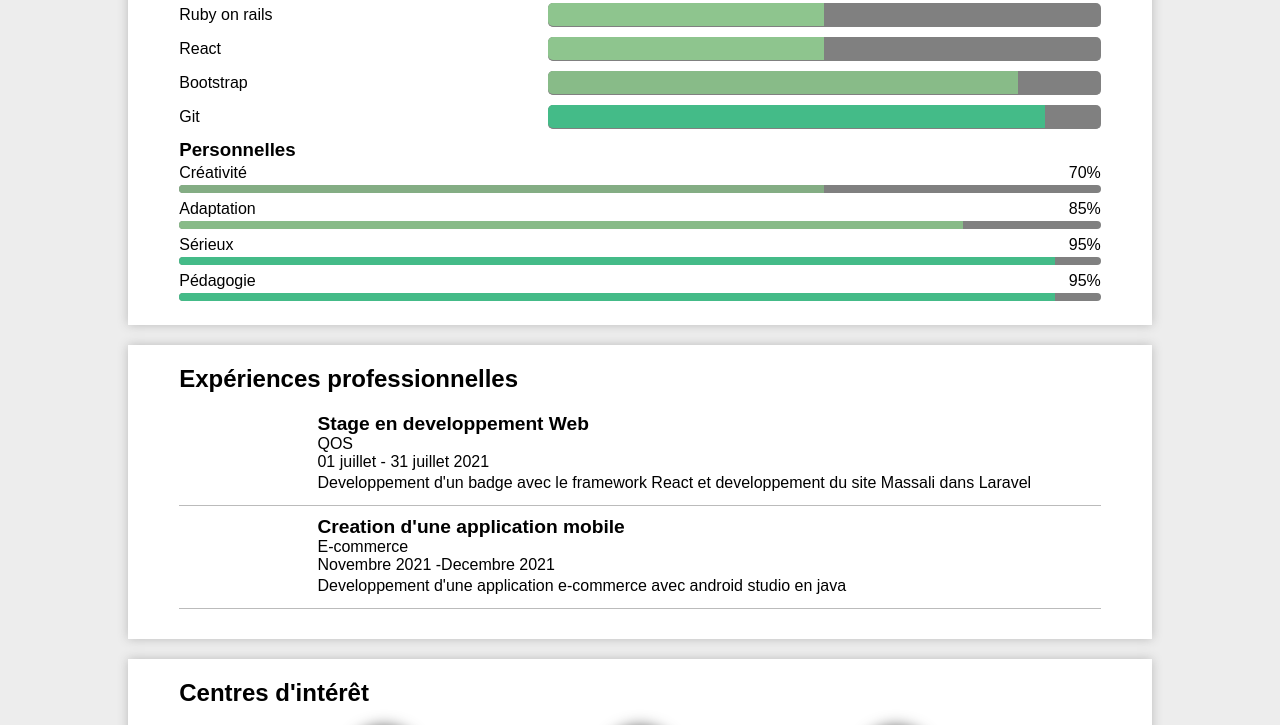
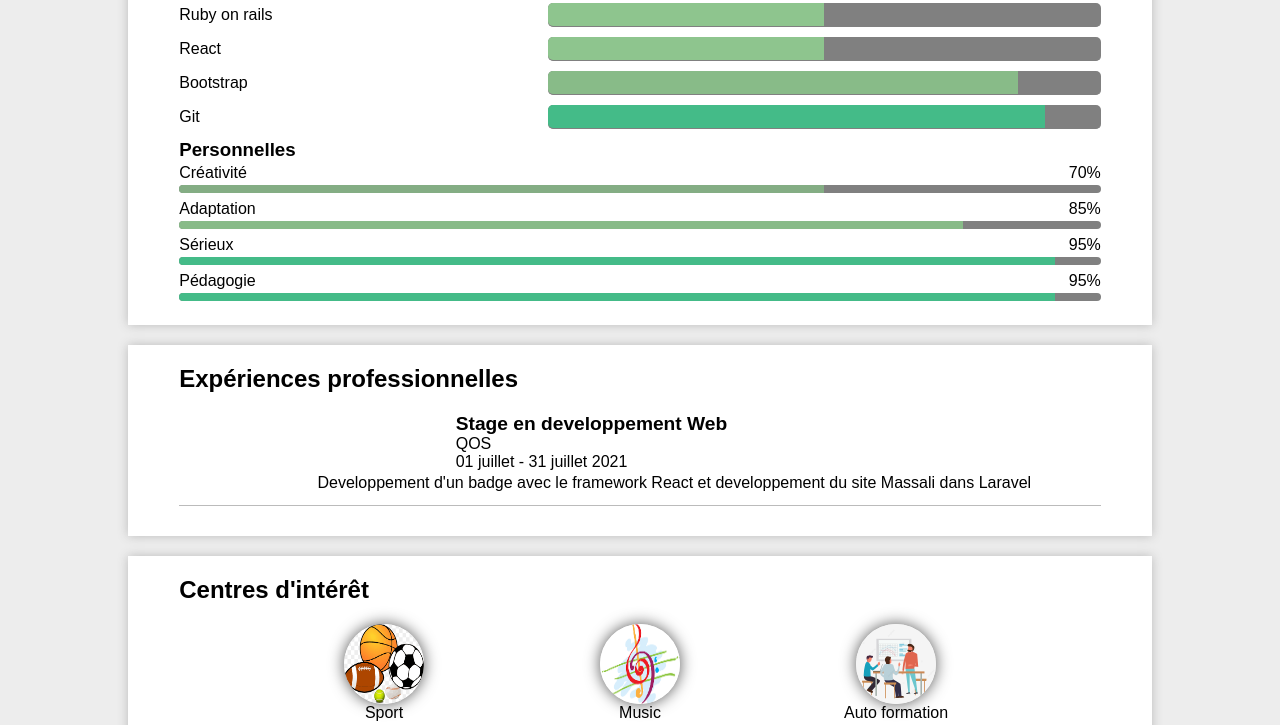
Before and after one commit to Olouchola/patrickCV, a plain HTML site: page index.html in a window 1280 px wide. Shown: the part 1991-2716 px from the top of the page. Drawn offline with Linux system fonts and the light colour scheme.

Commit message:
first commit

```diff
--- a/cv.css
+++ b/cv.css
@@ -264,7 +264,7 @@ section > div{
     .exp-logo{
         flex: 0 0 10%;
     }
-    .exp-info, .exp-desc{
+    .exp-desc{
         flex: 0 0 85%;
         margin-left: auto;
     }
--- a/index.html
+++ b/index.html
@@ -14,7 +14,7 @@
 
         <section>
             <div class="photo">
-                <img src="./image/chola.png" alt="Ma photo de profil">
+                <img src="./image/logo.jpeg" alt="Ma photo de profil">
             </div>
             <div class="prez">
                 <h2>Qui suis-je ?</h2>
@@ -244,15 +244,6 @@
                     </p>
                 </div>
             </div>
-            <div class="exp">
-                <div class="exp-info">
-                    <h3>Creation d'une application mobile </h3>
-                    <h4>E-commerce</h4>
-                    <h4>  Novembre 2021 -Decembre 2021</h4>
-                </div>
-                <div class="exp-desc">
-                    <p>Developpement d'une application e-commerce avec android studio en java </p>
-            </div>
         </section>
 
         <section>
```
Also changed, not shown: image/logo.jpeg (added).
